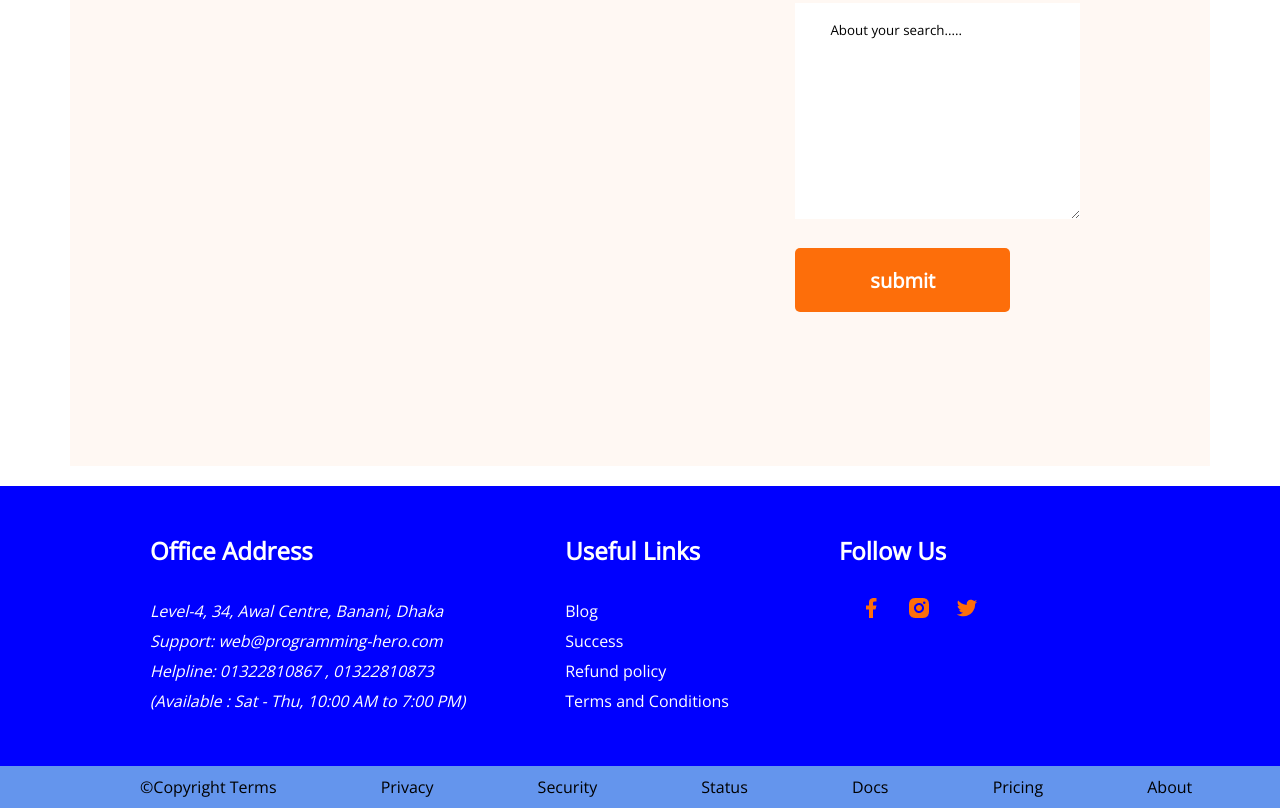
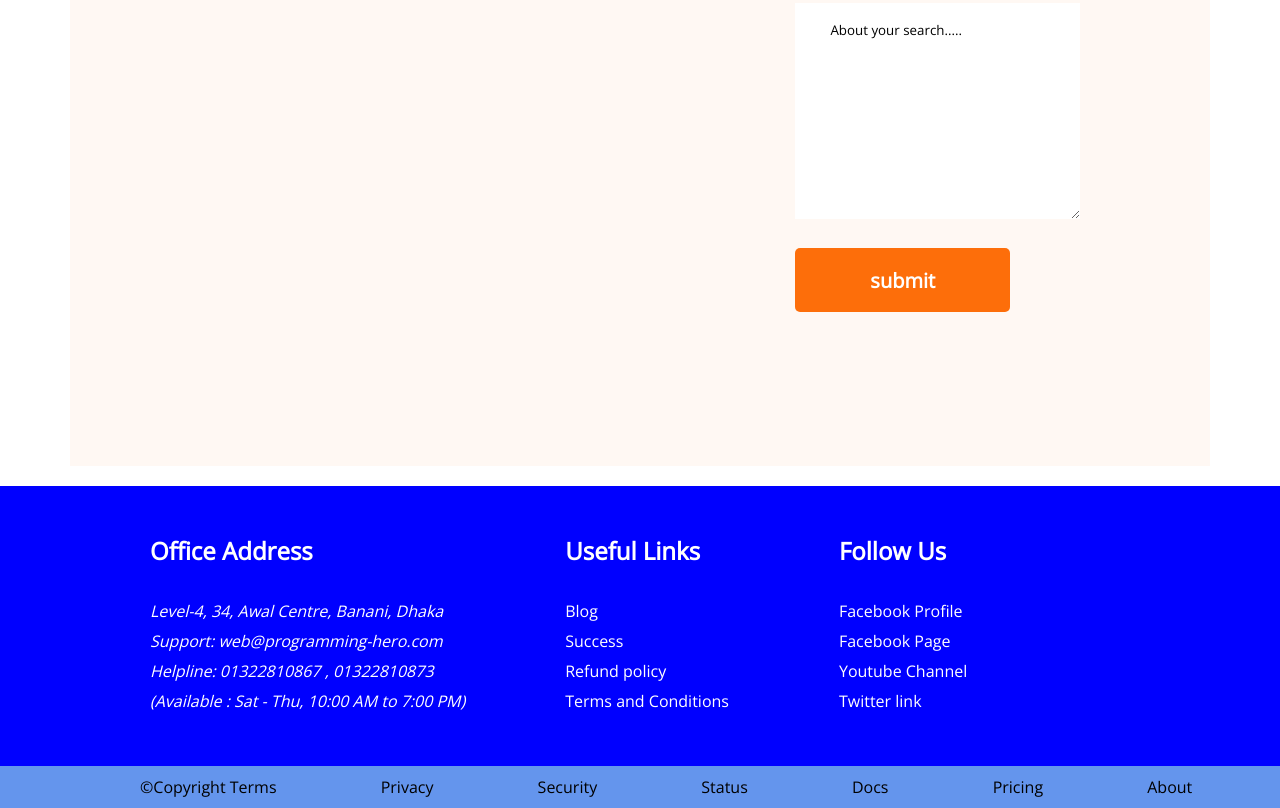
Before and after one commit to Prosantaroy1/First-Portfoilo-page, a plain HTML site: page index.html in a window 1280 px wide. Shown: the part 3662-4470 px from the top of the page. Drawn offline with nearby package versions, Linux system fonts and the light colour scheme.

Commit message:
completed-site

```diff
--- a/index.html
+++ b/index.html
@@ -248,9 +248,12 @@
             </div>
             <div class="box" id="box3">
                  <h2>Follow Us</h2>
-                 <img src="./images/icons/facebook.png" alt="facebook-icon">
-                 <img src="./images/icons/insta.png" alt="instragram-icon">
-                 <img src="./images/icons/twitter.png"alt="twitter-icon">
+                 <ul>
+                    <li>Facebook Profile</li>
+                    <li>Facebook Page</li>
+                    <li>Youtube Channel</li>
+                    <li>Twitter link</li>
+                </ul>
             </div>
          </div>
          <p>&copy;Copyright Terms
--- a/style/style.css
+++ b/style/style.css
@@ -255,9 +255,6 @@ input{
 #box3{
     padding-left: 60px;
 }
-#box3 img{
-   padding-left:  20px;
-}
 footer p{
     background-color: cornflowerblue;
     padding-left: 140px;
@@ -267,3 +264,4 @@ footer p{
 footer span{
     padding-left: 100px;
 }
+/*Project Completed Mission*/
```
